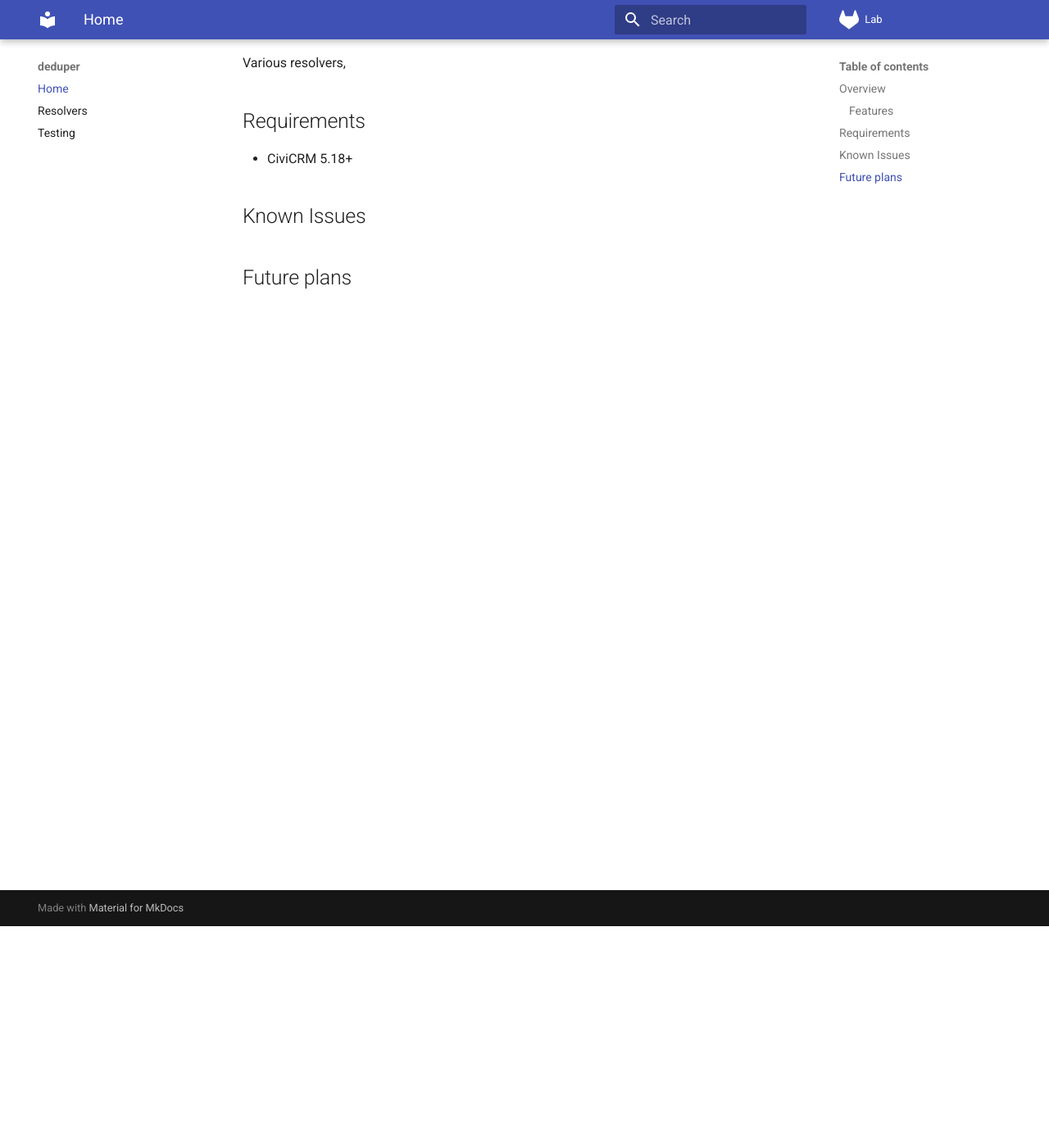
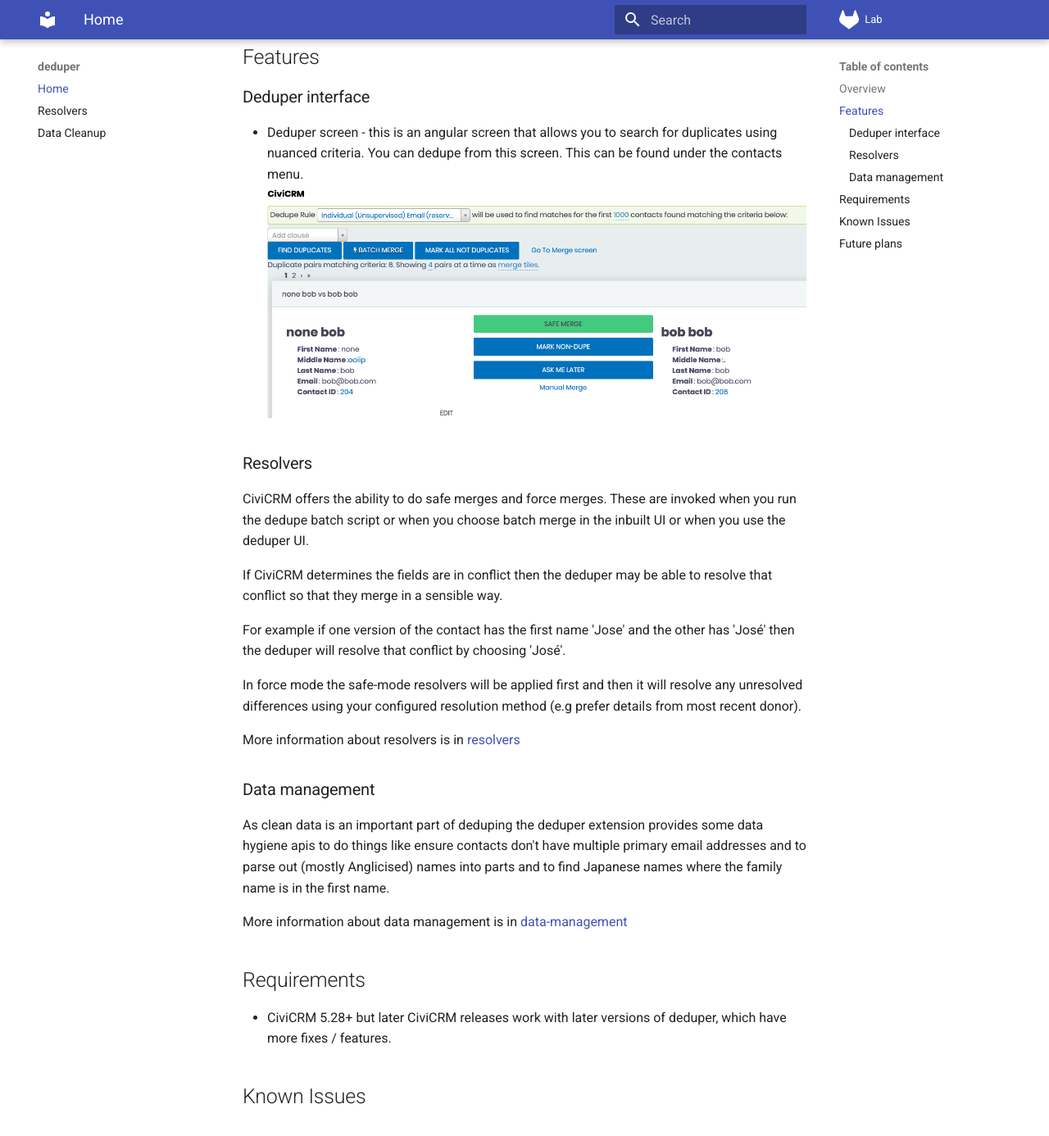
Before and after one commit to eileenmcnaughton/deduper, an MkDocs documentation site: the page built from docs/index.md, in a window 1280 px wide and 1400 px high, scrolled down 270 px. Shown: the top 1386 px of the window at 82% size. Built offline with MkDocs 1.6.1 and Material for MkDocs 9.7.7, drawn with Linux system fonts in a browser that asks for light colours; some of the changed text lies outside the part shown.

Commit message:
Extend documentation

```diff
--- a/docs/index.md
+++ b/docs/index.md
@@ -1,18 +1,69 @@
-# deduper
+# Deduper extension
 ## Overview
 
-Provides conflict resolvers for deduping and an alternate interface.
+Provides tools for deduping
+  - resolvers to make intelligent decisions about deduping
+  - apis for code cleanup
+  - alternate UI for more rapid deduping
 
-### Features
+## Features
 
-Various resolvers,
+### Deduper interface
+
+- Deduper screen - this is an angular screen that allows you to search for duplicates using nuanced criteria. You can dedupe from this screen.
+  This can be found under the contacts menu.
+  ![Deduper Screen](images/Deduper.png?raw=true "Deduper screen")
+
+### Resolvers
+
+CiviCRM offers the ability to do safe merges and force merges. These
+are invoked when you run the dedupe batch script or when you choose
+batch merge in the inbuilt UI or when you use the deduper UI.
+
+If CiviCRM determines the fields are in conflict then the deduper may
+be able to resolve that conflict so that they merge in a sensible way.
+
+For example if one version of the contact has the first name
+'Jose' and the other has 'José' then the deduper will resolve that
+conflict by choosing 'José'.
+
+In force mode the safe-mode resolvers will be applied first and
+then it will resolve any unresolved differences using your
+configured resolution method (e.g prefer details from most recent donor).
+
+More information about resolvers is in [resolvers](resolvers.md)
+
+### Data management
+
+As clean data is an important part of deduping the deduper extension
+provides some data hygiene apis to do things like ensure
+contacts don't have multiple primary email addresses and to
+parse out (mostly Anglicised) names into parts and to find
+Japanese names where the family name is in the first name.
+
+More information about data management is in [data-management](data-management.md)
 
 ## Requirements
 
-* CiviCRM 5.18+
+* CiviCRM 5.28+ but later CiviCRM releases work with later
+versions of deduper, which have more fixes / features.
 
 ## Known Issues
 
 
 
 ## Future plans
+Integrate these feature notes into the docs
+
+- api Merge.redo - undeletes a contact deleted by merge & re-merges - useful if contributions etc got added to the deleted contact.
+
+- search tasks - adds a task to search to find duplicates for selected contacts
+
+- contact task - adds an action to contact summary to find duplicates for the shown contact. We have
+  a rule we use with this called 'fishing net' which uses fields like 'state' & 'city' to cast a wider net.
+  These fields can't be used on large databases for a group dedupe for performance reasons but on a search
+  for individual matches it works - e.g we probably have hundreds if not thousands of 'John Smith's in our database so if deduping
+  a John Smith we want to compare him with contacts with the same first & last name and at least one
+  address field in common.
+
+- merge conflicts api - does analysis on current conflicted merges to look for patterns.
--- a/info.xml
+++ b/info.xml
@@ -10,7 +10,7 @@
   </maintainer>
   <urls>
     <url desc="Main Extension Page">https://github.com/eileenmcnaughton/deduper</url>
-    <url desc="Documentation">https://github.com/eileenmcnaughton/deduper/blob/master/Readme.md</url>
+    <url desc="Documentation">https://docs.civicrm.org/deduper/en/latest/</url>
     <url desc="Support">https://github.com/eileenmcnaughton/deduper/issues</url>
     <url desc="Licensing">http://www.gnu.org/licenses/agpl-3.0.html</url>
   </urls>
--- a/mkdocs.yml
+++ b/mkdocs.yml
@@ -11,7 +11,7 @@ theme:
 nav:
 - Home: index.md
 - Resolvers: resolvers.md
-- Testing: testing.md
+- Data Cleanup: data-cleanup.md
 
 markdown_extensions:
   - attr_list
```
Also changed, not shown: Readme.md (+1 -56 lines), docs/data-management.md (added, +50 -0 lines), docs/resolvers.md (+23 -4 lines), docs/testing.md (deleted, +0 -6 lines), docs/images/findReversedNames.png (added), docs/images/searchTaskFlip.png (added).
